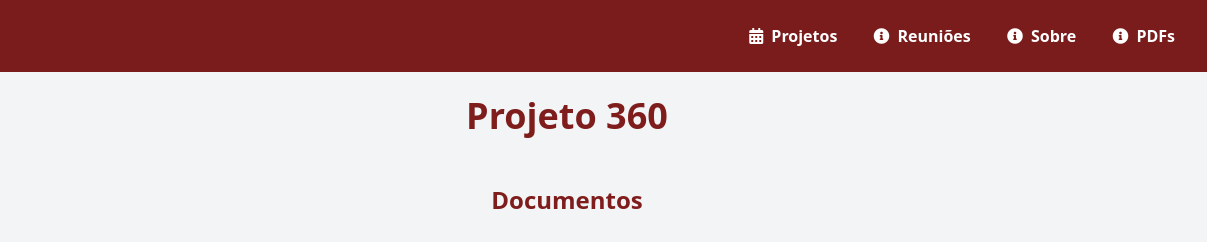
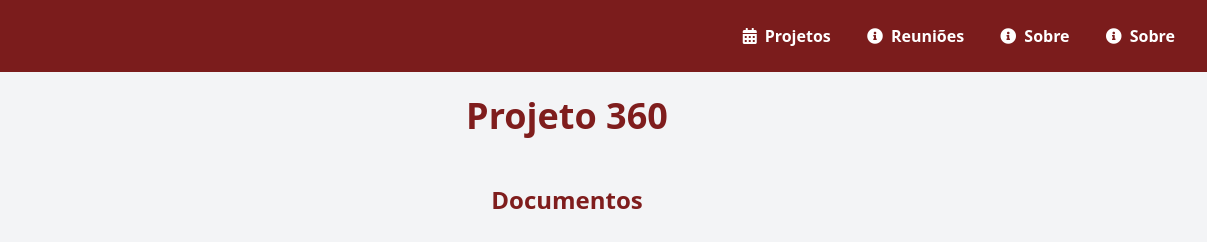
Before and after one commit to VictorCainj/projeto360, a plain HTML site: page Pdfs.html in a window 1280 px wide. Shown: the top 242 px of the page, 73-1280 px from the left. Drawn offline with nearby package versions, Linux system fonts and the light colour scheme.

Commit message:
Update Pdfs.html

```diff
--- a/Pdfs.html
+++ b/Pdfs.html
@@ -110,8 +110,8 @@
         <div>
             <a href="index.html"><i class="fas fa-calendar-alt mr-2"></i>Projetos</a>
             <a href="Reuniões.html"><i class="fas fa-info-circle mr-2"></i>Reuniões</a>
+            <a href="Pdfs.html"><i class="fas fa-info-circle mr-2"></i>Sobre</a>
             <a href="Sobre Nós.html"><i class="fas fa-info-circle mr-2"></i>Sobre</a>
-			<a href="Pdfs.html"><i class="fas fa-info-circle mr-2"></i>PDFs</a>
         </div>
     </div>
     <div class="container mx-auto p-6">
```
